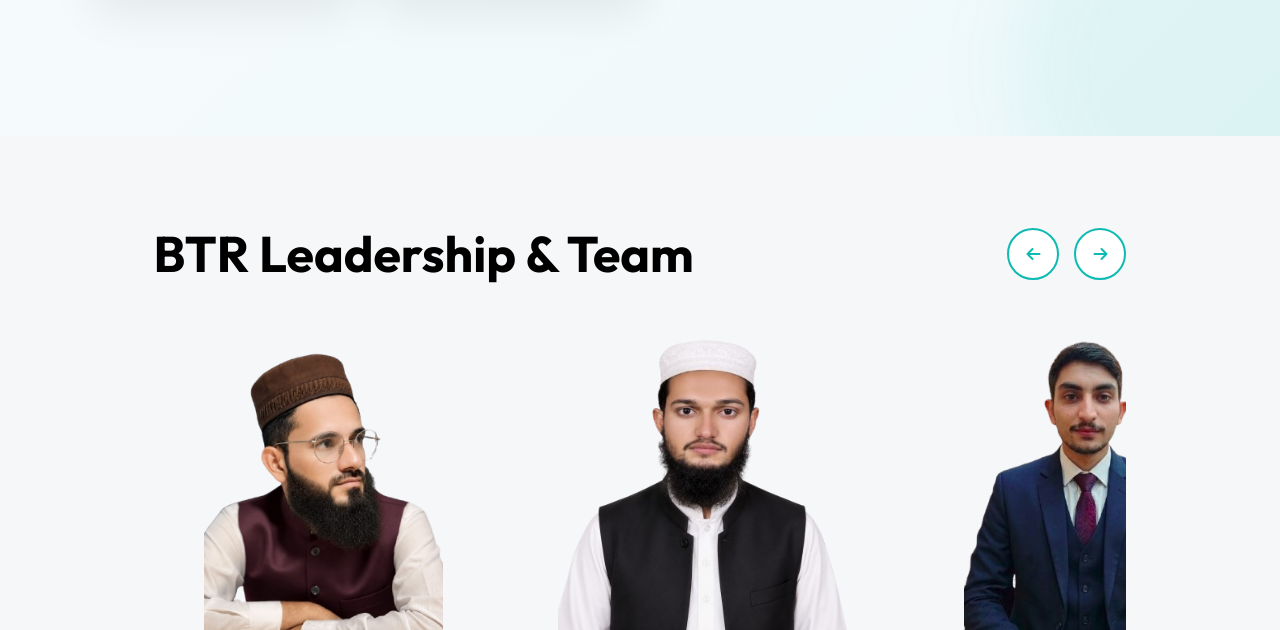
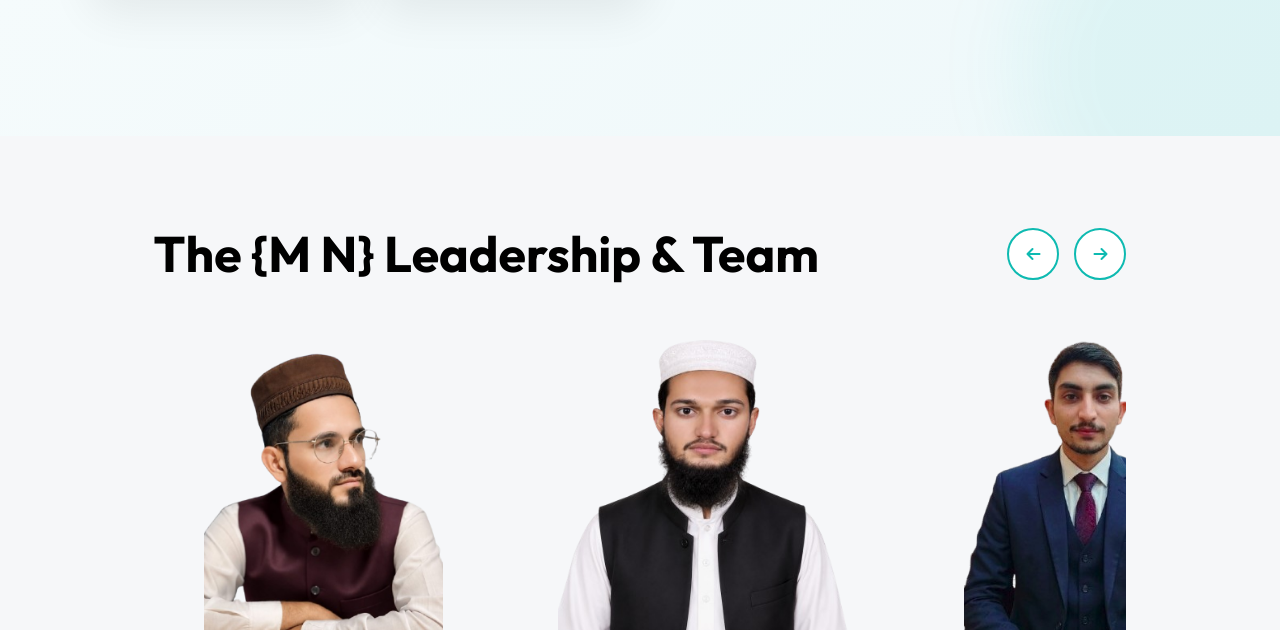
Before and after one commit to MuhammadNouman769/btr_solutions, a Django app: page /about-us/company/ in a window 1280 px wide. Shown: the part 3630-4260 px from the top of the page. Run offline with Django 5.2, Linux system fonts and the light colour scheme; data comes from the database, SQL or seed files in the repository; some libraries are stand-ins or nearby versions.

Commit message:
Update page titles to reflect new branding for consistency across the site

```diff
--- a/templates/about/about.html
+++ b/templates/about/about.html
@@ -1,6 +1,6 @@
 {% extends 'base.html' %}
 {% load static %}
-{% block title %}BTR Solutions | About Us{% endblock %}
+{% block title %}The {M N} Solutions | About Us{% endblock %}
 
 {% block content %}
 <link rel="stylesheet" href="https://cdnjs.cloudflare.com/ajax/libs/font-awesome/6.5.2/css/all.min.css">
@@ -1085,7 +1085,7 @@ display:none;
 <!-- TEAM -->
 <section id="leadership-team" class="btrlx-team">
     <div class="btrlx-team-top">
-        <h2>BTR Leadership & Team</h2>
+        <h2>The {M N} Leadership & Team</h2>
         <div class="btrlx-arrows">
             <button class="btrlx-arrow" id="leftBtn">
                 <i class="fas fa-arrow-left"></i>
--- a/templates/about/apply-now.html
+++ b/templates/about/apply-now.html
@@ -1,6 +1,6 @@
 {% extends 'base.html' %}
 {% load static %}
-{% block title %}BTR - Apply{% endblock %}
+{% block title %}The {M N} - Apply{% endblock %}
 {% block content %}
 
 <link href="https://fonts.googleapis.com/css2?family=Poppins:wght@300;400;500;600;700;800&display=swap" rel="stylesheet">
--- a/templates/about/careers.html
+++ b/templates/about/careers.html
@@ -1,6 +1,6 @@
 {% extends 'base.html' %}
 {% load static %}
-{% block title %}BTR - Careers{% endblock %}
+{% block title %}The {M N} - Careers{% endblock %}
 {% block content %}
 
 <link href="https://fonts.googleapis.com/css2?family=Poppins:wght@300;400;500;600;700;800&display=swap" rel="stylesheet">
--- a/templates/about/culture.html
+++ b/templates/about/culture.html
@@ -1,6 +1,6 @@
 {% extends 'base.html' %}
 {% load static %}
-{% block title %}BTR - Life at BTR{% endblock %}
+{% block title %}The {M N} - Life at BTR{% endblock %}
 {% block content %}
 
 <link href="https://fonts.googleapis.com/css2?family=Poppins:wght@300;400;500;600;700;800&display=swap" rel="stylesheet">
--- a/templates/about/why-choose-us.html
+++ b/templates/about/why-choose-us.html
@@ -1,6 +1,6 @@
 {% extends 'base.html' %}
 {% load static %}
-{% block title %}BTR Solutions | About Us{% endblock %}
+{% block title %}The {M N} Solutions | About Us{% endblock %}
 
 {% block content %}
 <!-- =========================================================
--- a/templates/home/case-studies.html
+++ b/templates/home/case-studies.html
@@ -1,6 +1,6 @@
 {% extends 'base.html' %}
 {% load static %}
-{% block title %}BTR - CaseStudies{% endblock %}
+{% block title %}The {M N} - CaseStudies{% endblock %}
 {% block content %}
 <!DOCTYPE html>
 <html lang="en">
--- a/templates/home/contact-us.html
+++ b/templates/home/contact-us.html
@@ -1,6 +1,6 @@
 {% extends 'base.html' %}
 {% load static %}
-{% block title %}BTR - Contact Us{% endblock %}
+{% block title %}The {M N} - Contact Us{% endblock %}
 {% block content %}
 
 
--- a/templates/home/index.html
+++ b/templates/home/index.html
@@ -1,6 +1,6 @@
 {% extends 'base.html' %}
 {% load static %}
-{% block title %}BTR Solutions - Enterprise Software & Digital Innovation{% endblock %}
+{% block title %}The {M N} Solutions - Enterprise Software & Digital Innovation{% endblock %}
 {% block content %}
 
 <style>
```
